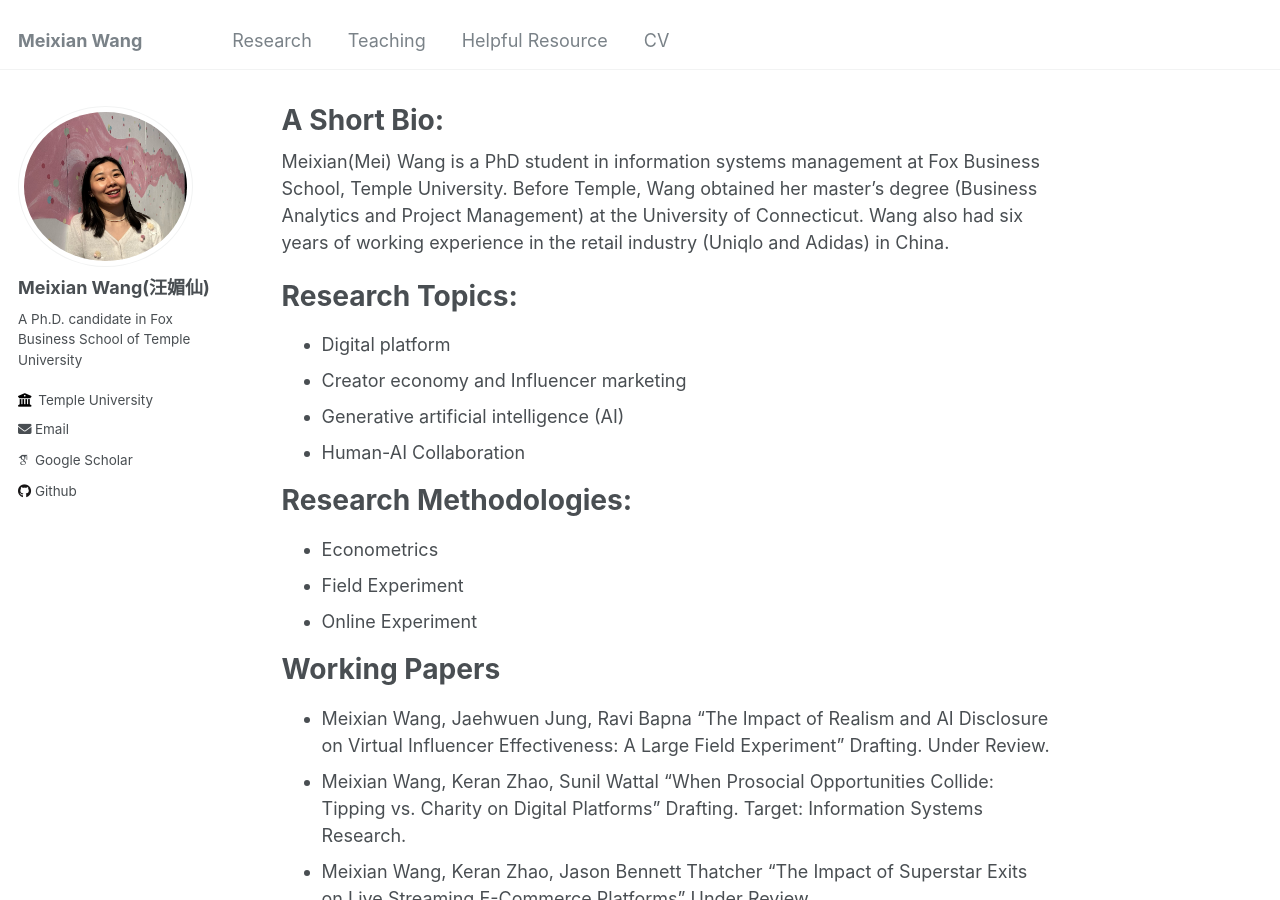
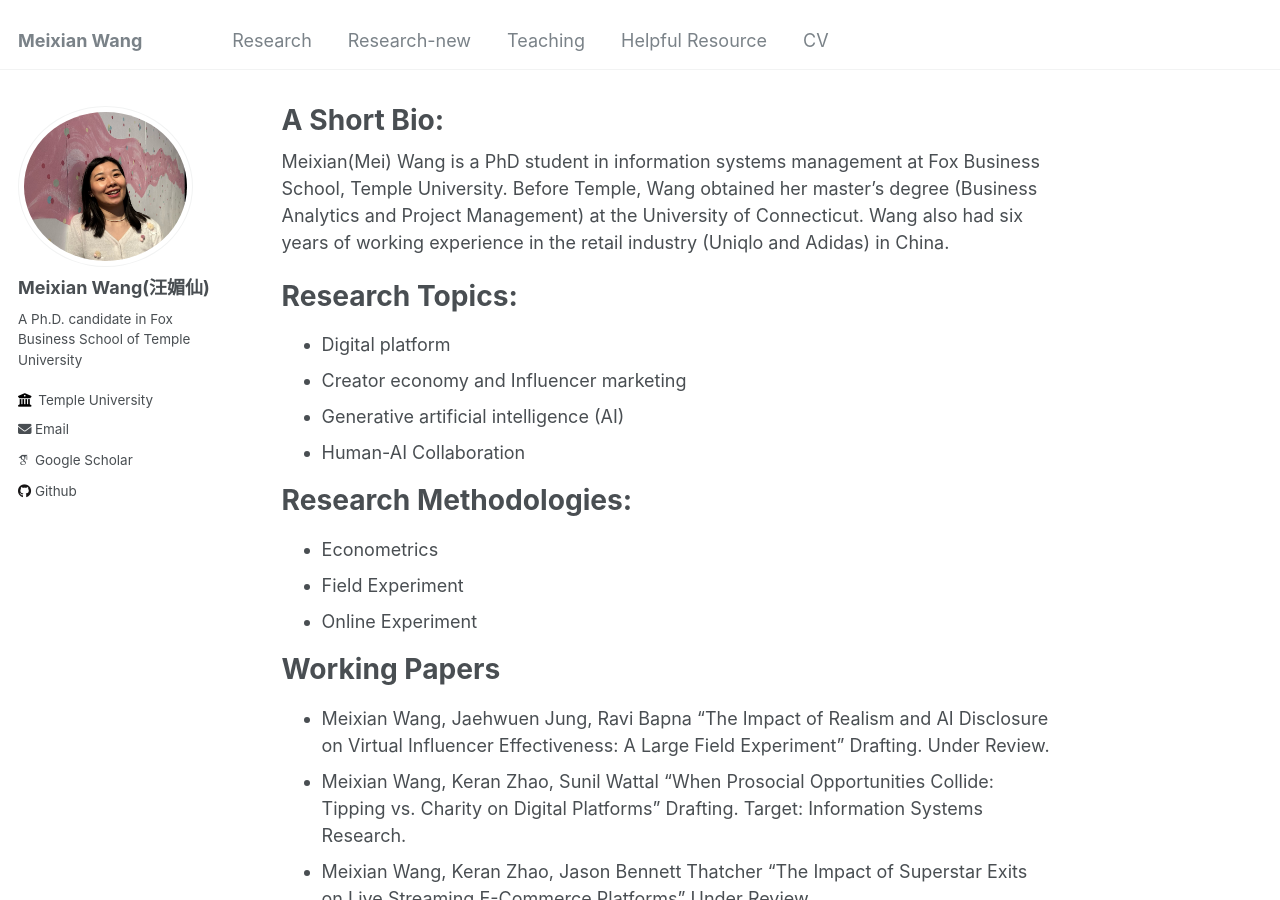
Before and after one commit to MeixianWang2/MeixianWang2.github.io, a Jekyll site: the page built from _pages/about.md, in a window 1280 px wide and 900 px high. Built offline with Jekyll 4.4.1, drawn with Linux system fonts in a browser that asks for light colours; some web fonts are replaced.

Commit message:
Update navigation.yml

```diff
--- a/_data/navigation.yml
+++ b/_data/navigation.yml
@@ -2,6 +2,9 @@
 main:
   - title: "Research"
     url: /research/
+
+  - title: "Research-new"
+    url: /nmp/
 
   # - title: "Talks"
   #   url: /talks/
```
